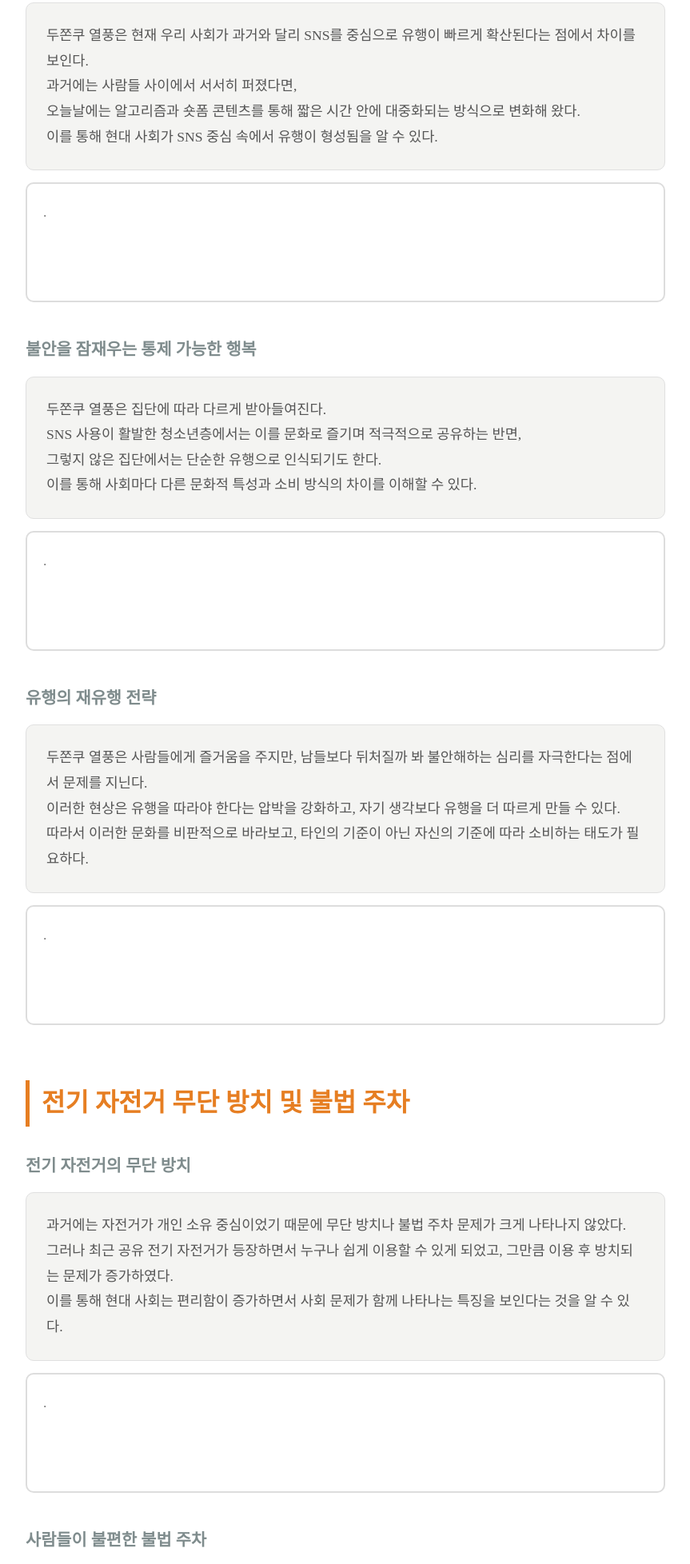
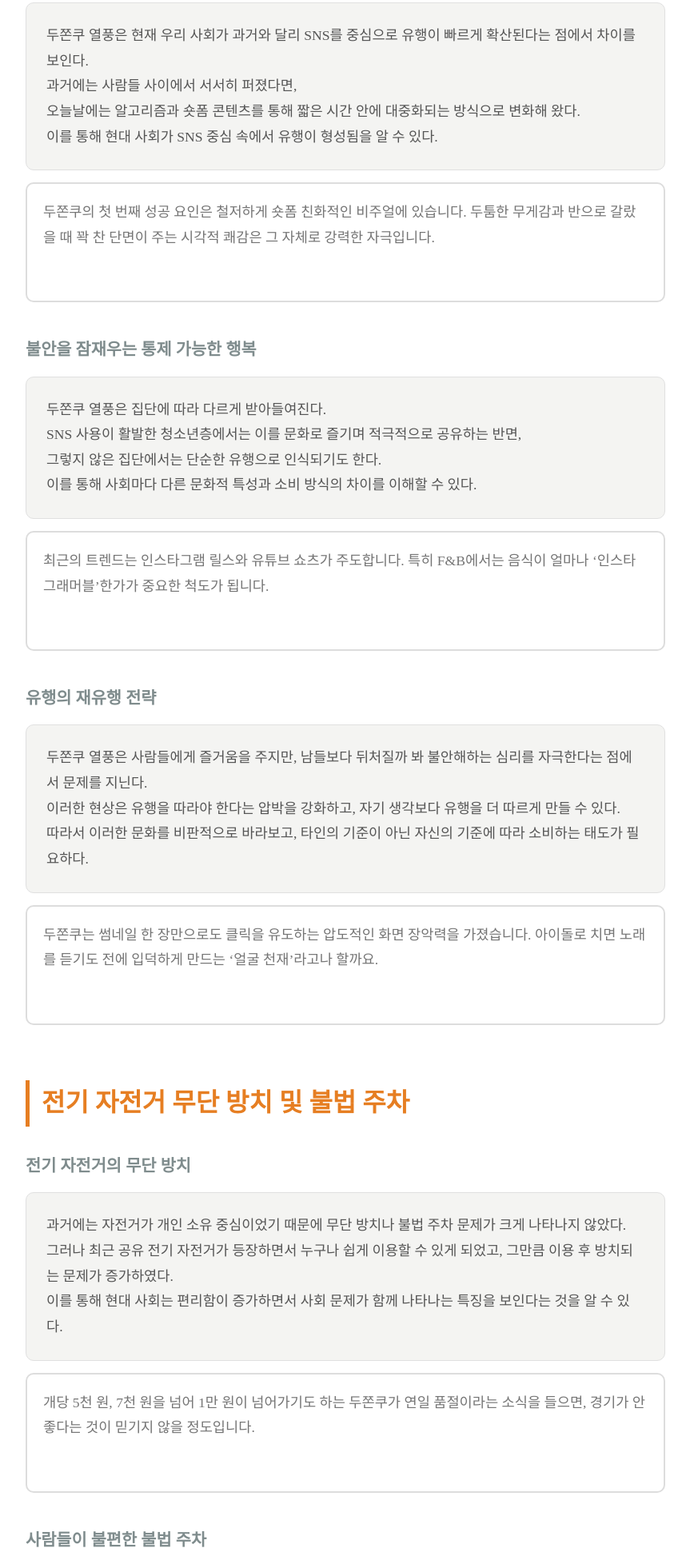
Before and after one commit to FAHHH67/dodo, a plain HTML site: page index.html in a window 1280 px wide. Shown: the part 443-2399 px from the top of the page at 80% size, without its empty margins (208-1071 px from the left). Drawn offline with Linux system fonts and the light colour scheme.

Commit message:
Update index.html

```diff
--- a/index.html
+++ b/index.html
@@ -113,20 +113,20 @@
 과거에는 사람들 사이에서 서서히 퍼졌다면,
 오늘날에는 알고리즘과 숏폼 콘텐츠를 통해 짧은 시간 안에 대중화되는 방식으로 변화해 왔다.
 이를 통해 현대 사회가 SNS 중심 속에서 유행이 형성됨을 알 수 있다.</p>
-        <textarea class="input-area" placeholder="."></textarea>
+        <textarea class="input-area" placeholder="두쫀쿠의 첫 번째 성공 요인은 철저하게 숏폼 친화적인 비주얼에 있습니다. 두툼한 무게감과 반으로 갈랐을 때 꽉 찬 단면이 주는 시각적 쾌감은 그 자체로 강력한 자극입니다."></textarea>
 
         <h3 class="sub-title">불안을 잠재우는 통제 가능한 행복</h3>
         <p class="origin-text">두쫀쿠 열풍은 집단에 따라 다르게 받아들여진다.
 SNS 사용이 활발한 청소년층에서는 이를 문화로 즐기며 적극적으로 공유하는 반면,
 그렇지 않은 집단에서는 단순한 유행으로 인식되기도 한다.
 이를 통해 사회마다 다른 문화적 특성과 소비 방식의 차이를 이해할 수 있다.</p>
-        <textarea class="input-area" placeholder="."></textarea>
+        <textarea class="input-area" placeholder="최근의 트렌드는 인스타그램 릴스와 유튜브 쇼츠가 주도합니다. 특히 F&B에서는 음식이 얼마나 ‘인스타그래머블’한가가 중요한 척도가 됩니다."></textarea>
 
         <h3 class="sub-title">유행의 재유행 전략</h3>
         <p class="origin-text">두쫀쿠 열풍은 사람들에게 즐거움을 주지만, 남들보다 뒤처질까 봐 불안해하는 심리를 자극한다는 점에서 문제를 지닌다.
 이러한 현상은 유행을 따라야 한다는 압박을 강화하고, 자기 생각보다 유행을 더 따르게 만들 수 있다.
 따라서 이러한 문화를 비판적으로 바라보고, 타인의 기준이 아닌 자신의 기준에 따라 소비하는 태도가 필요하다.</p>
-        <textarea class="input-area" placeholder="."></textarea>
+        <textarea class="input-area" placeholder="두쫀쿠는 썸네일 한 장만으로도 클릭을 유도하는 압도적인 화면 장악력을 가졌습니다. 아이돌로 치면 노래를 듣기도 전에 입덕하게 만드는 ‘얼굴 천재’라고나 할까요."></textarea>
     </div>
 
     <div class="section">
@@ -136,20 +136,20 @@ SNS 사용이 활발한 청소년층에서는 이를 문화로 즐기며 적극
         <p class="origin-text">과거에는 자전거가 개인 소유 중심이었기 때문에 무단 방치나 불법 주차 문제가 크게 나타나지 않았다.
 그러나 최근 공유 전기 자전거가 등장하면서 누구나 쉽게 이용할 수 있게 되었고, 그만큼 이용 후 방치되는 문제가 증가하였다.
 이를 통해 현대 사회는 편리함이 증가하면서 사회 문제가 함께 나타나는 특징을 보인다는 것을 알 수 있다.</p>
-        <textarea class="input-area" placeholder="."></textarea>
+        <textarea class="input-area" placeholder="개당 5천 원, 7천 원을 넘어 1만 원이 넘어가기도 하는 두쫀쿠가 연일 품절이라는 소식을 들으면, 경기가 안 좋다는 것이 믿기지 않을 정도입니다."></textarea>
 
         <h3 class="sub-title">사람들이 불편한 불법 주차</h3>
         <p class="origin-text">전기 자전거 무단 방치 및 불법 주차 문제는 집단에 따라 다르게 나타난다.
 이용자들은 편리함을 우선시하여 이를 크게 문제로 인식하지 않는 반면,
 보행자나 지역 주민들은 불편과 안전 문제로 인해 부정적으로 인식한다.
 이를 통해 사회 집단마다 서로 다른 입장을 지니고 있음을 이해할 수 있다.</p>
-        <textarea class="input-area" placeholder="."></textarea>
+        <textarea class="input-area" placeholder="내 집 마련이나 승진 같은 거대한 성취가 힘들어지는 불경기에 사람들은 불안을 가라앉힐 수 있는 방법을 찾게 됩니다."></textarea>
 
         <h3 class="sub-title">이동 경로를 방해하는 전기 자전거</h3>
         <p class="origin-text">전기 자전거 무단 방치와 불법 주차는 보행자의 이동을 방해하는 문제를 일으킨다.
 이는 단순한 개인의 문제가 아닌 공공질서를 해치는 사회적 문제로 볼 수 있다. 따라서
 이용자의 책임 의식을 강화하고, 관련 규제를 마련하거나 시스템 개선하는 등의 대안이 필요하다.</p>
-        <textarea class="input-area" placeholder="."></textarea>
+        <textarea class="input-area" placeholder="여기에 한국 시장의 필승 공식인 쫀득하고 쫄깃한 식감을 더했습니다. 뚱카롱, 약과 스콘처럼 묵직한 식감을 선호하는 한국인의 입맛에 맞춰 현지화한 것입니다."></textarea>
     </div>
 
 </div>
```
